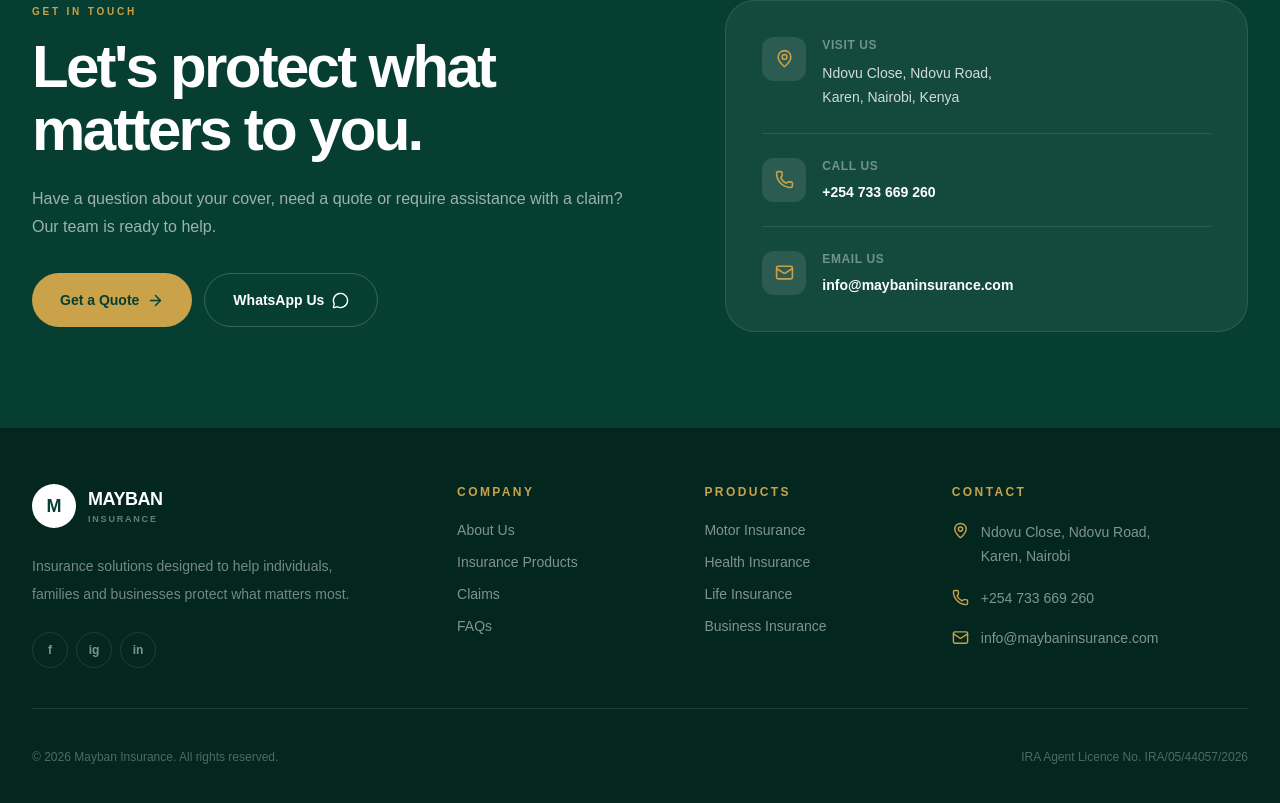
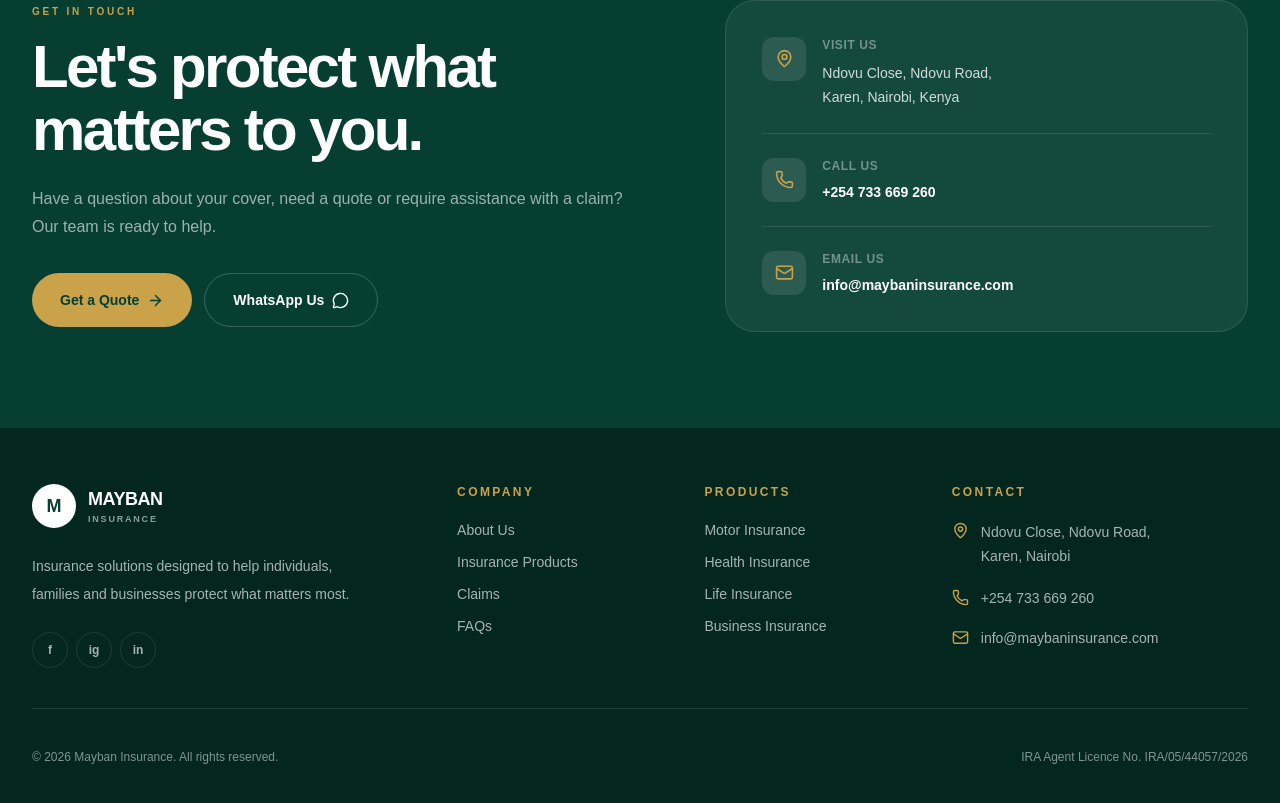
Before and after one commit to EugeneCodes254/mayban-insurance, a Next.js app: page / in a window 1280 px wide. Shown: the part 7082-7885 px from the top of the page. Built offline with nearby package versions, Linux system fonts and the light colour scheme.

Commit message:
Refine Mayban branding and footer

```diff
--- a/src/components/Footer.tsx
+++ b/src/components/Footer.tsx
@@ -26,13 +26,13 @@
                 <p className="text-lg font-black tracking-tight">
                   MAYBAN
                 </p>
-                <p className="text-[9px] font-bold uppercase tracking-[0.2em] text-white/40">
+                <p className="text-[9px] font-bold uppercase tracking-[0.2em] text-white/55">
                   Insurance
                 </p>
               </div>
             </a>
 
-            <p className="mt-6 max-w-[330px] text-sm leading-7 text-white/45">
+            <p className="mt-6 max-w-[330px] text-sm leading-7 text-white/65">
               Insurance solutions designed to help individuals, families
               and businesses protect what matters most.
             </p>
@@ -41,7 +41,7 @@
               <a
                 href="#"
                 aria-label="Facebook"
-                className="flex h-9 w-9 items-center justify-center rounded-full border border-white/10 text-white/50 transition hover:bg-white/10 hover:text-white"
+                className="flex h-9 w-9 items-center justify-center rounded-full border border-white/10 text-white/65 transition hover:bg-white/10 hover:text-white"
               >
                 <span className="text-xs font-black">f</span>
               </a>
@@ -49,7 +49,7 @@
               <a
                 href="#"
                 aria-label="Instagram"
-                className="flex h-9 w-9 items-center justify-center rounded-full border border-white/10 text-white/50 transition hover:bg-white/10 hover:text-white"
+                className="flex h-9 w-9 items-center justify-center rounded-full border border-white/10 text-white/65 transition hover:bg-white/10 hover:text-white"
               >
                 <span className="text-xs font-black">ig</span>
               </a>
@@ -57,7 +57,7 @@
               <a
                 href="#"
                 aria-label="LinkedIn"
-                className="flex h-9 w-9 items-center justify-center rounded-full border border-white/10 text-white/50 transition hover:bg-white/10 hover:text-white"
+                className="flex h-9 w-9 items-center justify-center rounded-full border border-white/10 text-white/65 transition hover:bg-white/10 hover:text-white"
               >
                 <span className="text-xs font-black">in</span>
               </a>
@@ -71,19 +71,19 @@
             </p>
 
             <div className="mt-5 space-y-3">
-              <a href="#about" className="block text-sm text-white/50 hover:text-white">
+              <a href="#about" className="block text-sm text-white/65 hover:text-white">
                 About Us
               </a>
 
-              <a href="#products" className="block text-sm text-white/50 hover:text-white">
+              <a href="#products" className="block text-sm text-white/65 hover:text-white">
                 Insurance Products
               </a>
 
-              <a href="#claims" className="block text-sm text-white/50 hover:text-white">
+              <a href="#claims" className="block text-sm text-white/65 hover:text-white">
                 Claims
               </a>
 
-              <a href="#faq" className="block text-sm text-white/50 hover:text-white">
+              <a href="#faq" className="block text-sm text-white/65 hover:text-white">
                 FAQs
               </a>
             </div>
@@ -96,19 +96,19 @@
             </p>
 
             <div className="mt-5 space-y-3">
-              <a href="#products" className="block text-sm text-white/50 hover:text-white">
+              <a href="#products" className="block text-sm text-white/65 hover:text-white">
                 Motor Insurance
               </a>
 
-              <a href="#products" className="block text-sm text-white/50 hover:text-white">
+              <a href="#products" className="block text-sm text-white/65 hover:text-white">
                 Health Insurance
               </a>
 
-              <a href="#products" className="block text-sm text-white/50 hover:text-white">
+              <a href="#products" className="block text-sm text-white/65 hover:text-white">
                 Life Insurance
               </a>
 
-              <a href="#products" className="block text-sm text-white/50 hover:text-white">
+              <a href="#products" className="block text-sm text-white/65 hover:text-white">
                 Business Insurance
               </a>
             </div>
@@ -125,7 +125,7 @@
               <div className="flex gap-3">
                 <MapPin size={17} className="mt-0.5 shrink-0 text-[#C9A24A]" />
 
-                <p className="text-sm leading-6 text-white/50">
+                <p className="text-sm leading-6 text-white/65">
                   Ndovu Close, Ndovu Road,
                   <br />
                   Karen, Nairobi
@@ -134,7 +134,7 @@
 
               <a
                 href="tel:+254733669260"
-                className="flex items-center gap-3 text-sm text-white/50 hover:text-white"
+                className="flex items-center gap-3 text-sm text-white/65 hover:text-white"
               >
                 <Phone size={17} className="text-[#C9A24A]" />
                 +254 733 669 260
@@ -142,7 +142,7 @@
 
               <a
                 href="mailto:info@maybaninsurance.com"
-                className="flex items-center gap-3 text-sm text-white/50 hover:text-white"
+                className="flex items-center gap-3 text-sm text-white/65 hover:text-white"
               >
                 <Mail size={17} className="text-[#C9A24A]" />
                 info@maybaninsurance.com
@@ -154,7 +154,7 @@
 
         <div className="my-10 h-px bg-white/10" />
 
-        <div className="flex flex-col gap-3 text-xs text-white/30 sm:flex-row sm:items-center sm:justify-between">
+        <div className="flex flex-col gap-3 text-xs text-white/50 sm:flex-row sm:items-center sm:justify-between">
           <p>
             © {new Date().getFullYear()} Mayban Insurance. All rights reserved.
           </p>
```
